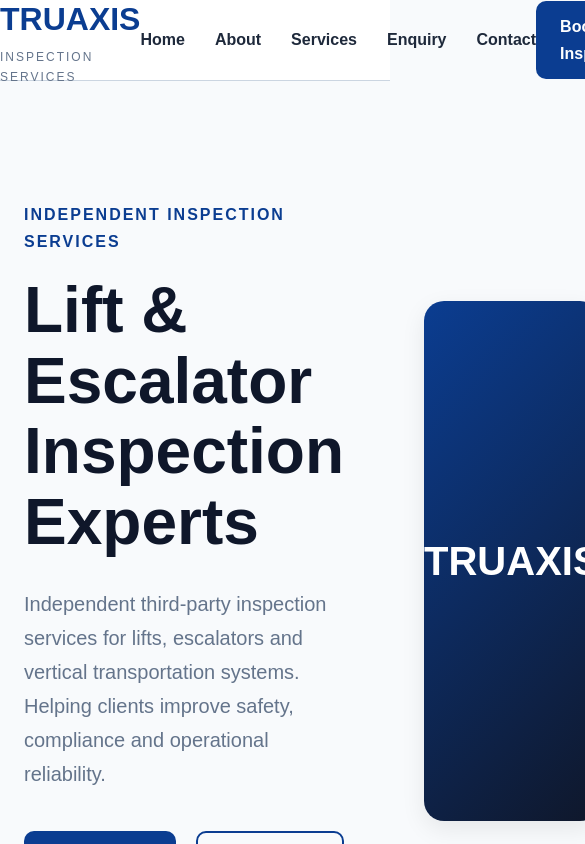
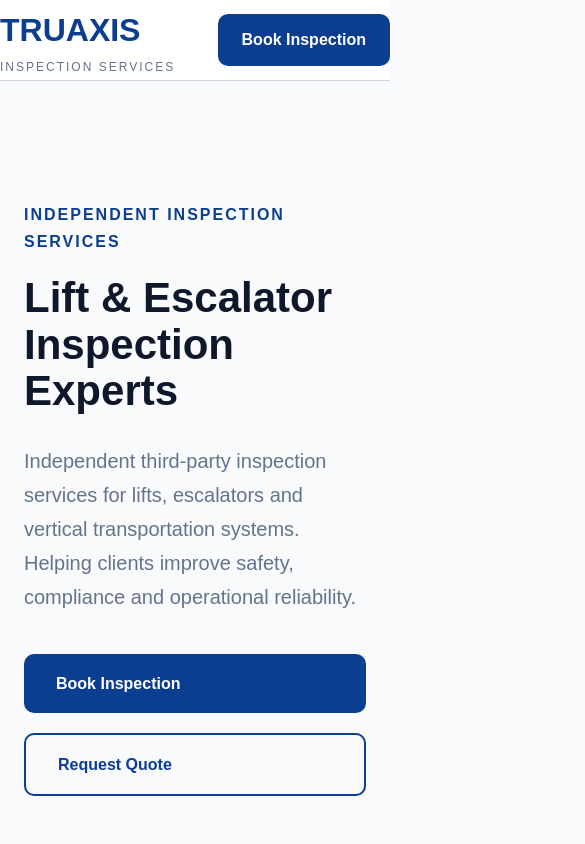
Before and after one commit to pradeepmurthy1992/truaxis-website, a React (Vite) app: page / in a window 390 px wide. Shown: the top 844 px of the page, 585 px wide, since content can reach past the window. Built offline with nearby package versions, Linux system fonts and the light colour scheme.

Commit message:
Update global.css

```diff
--- a/src/styles/global.css
+++ b/src/styles/global.css
@@ -281,3 +281,31 @@
 box-shadow:var(--shadow);
 
 }
+
+@media (max-width:900px){
+
+.hero-grid{
+
+grid-template-columns:1fr;
+
+}
+
+.hero h1{
+
+font-size:42px;
+
+}
+
+.nav-links{
+
+display:none;
+
+}
+
+.hero-buttons{
+
+flex-direction:column;
+
+}
+
+}
```
